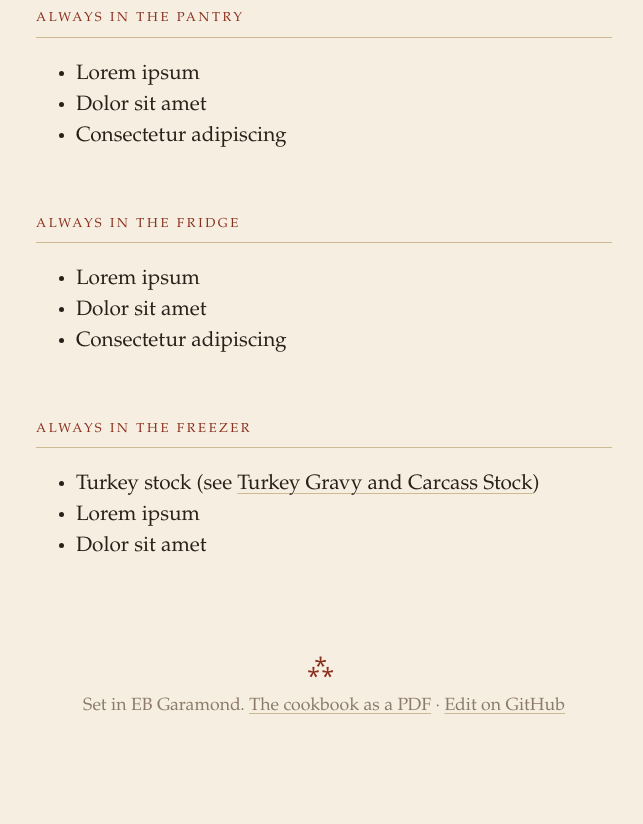
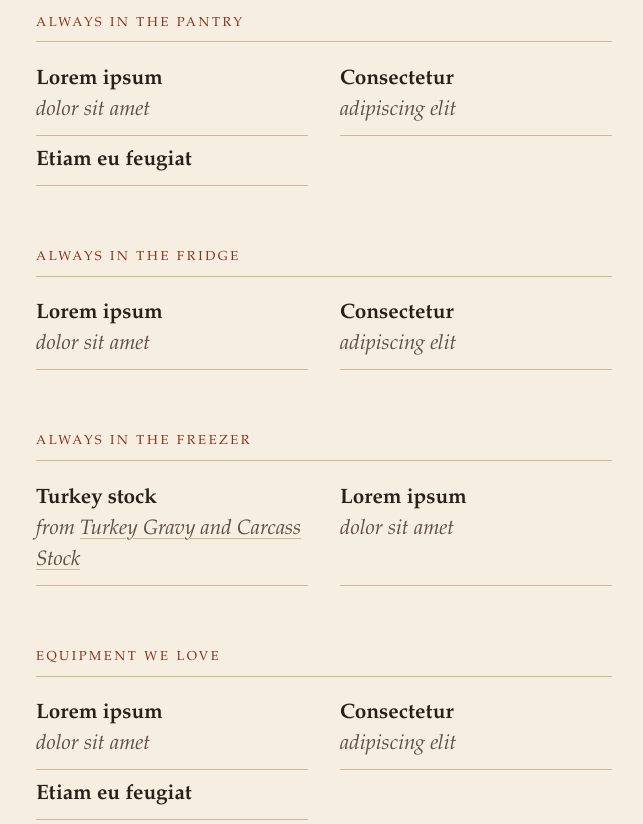
Before and after one commit to rkbayliss/cookbook, an Eleventy site: page pantry.md in a window 1280 px wide. Shown: the part 477-1301 px from the top of the page, without its empty margins (316-959 px from the left). Before the commit the page ends 1243 px from the top, so only its background shows below. Built offline with nearby package versions, Linux system fonts and the light colour scheme; Eleventy itself is replaced by a stand-in of ours; files that its build step writes are made by us from their sources; a web font is replaced by a local one.

Commit message:
Add Edit buttons to the About, Pantry and Make Your Own pages; lay out pantry items and equipment
- About-style pages get an Edit button that opens the file on GitHub, like recipes
- On the pantry page each "- **Name** note" bullet shows as an item, in two columns
- Add an "Equipment we love" section to the pantry

Co-Authored-By: Claude Opus 5.5 <noreply@anthropic.com>

```diff
--- a/pantry.md
+++ b/pantry.md
@@ -2,10 +2,19 @@
 layout: about.njk
 permalink: /pantry/
 title: The Paseman Bayliss Pantry
+articleClass: pantry
 ---
 
 <!--
-What we always try to keep on hand. Each "## " heading is a section; an empty section isn't shown.
+What we always try to keep on hand, and the kitchen equipment we love.
+
+Each "## " heading is a section; an empty section isn't shown. Add or rename sections freely.
+Each item is one bullet: the name in bold, then a few words about it (optional), e.g.
+
+- **Maldon salt** for finishing everything
+- **Dutch oven** the big blue one, for no knead bread and braises
+
+Don't put a dash or colon after the bold name; it's shown on its own line already.
 Replace the lorem ipsum with Katherine's own words.
 -->
 
@@ -15,18 +24,22 @@ Lorem ipsum dolor sit amet, consectetur adipiscing elit. Etiam eu feugiat libero
 
 ## Always in the pantry
 
-- Lorem ipsum
-- Dolor sit amet
-- Consectetur adipiscing
+- **Lorem ipsum** dolor sit amet
+- **Consectetur** adipiscing elit
+- **Etiam eu feugiat**
 
 ## Always in the fridge
 
-- Lorem ipsum
-- Dolor sit amet
-- Consectetur adipiscing
+- **Lorem ipsum** dolor sit amet
+- **Consectetur** adipiscing elit
 
 ## Always in the freezer
 
-- Turkey stock (see [[turkey-gravy-and-carcass-stock|Turkey Gravy and Carcass Stock]])
-- Lorem ipsum
-- Dolor sit amet
+- **Turkey stock** from [[turkey-gravy-and-carcass-stock|Turkey Gravy and Carcass Stock]]
+- **Lorem ipsum** dolor sit amet
+
+## Equipment we love
+
+- **Lorem ipsum** dolor sit amet
+- **Consectetur** adipiscing elit
+- **Etiam eu feugiat**
--- a/theme/_includes/about.njk
+++ b/theme/_includes/about.njk
@@ -3,10 +3,13 @@ layout: base.njk
 bodyClass: page-about
 ---
 {%- set sections = content | aboutSections -%}
-<nav class="recipe-nav" aria-label="Back">
+<nav class="recipe-nav" aria-label="Page tools">
   <a href="/" class="back">← The cookbook</a>
+  <span class="tools">
+    <a class="tool" href="{{ site.repo }}/edit/{{ site.branch }}/{{ page.inputPath | replace('./', '') }}">Edit</a>
+  </span>
 </nav>
-<article class="about">
+<article class="about{% if articleClass %} {{ articleClass }}{% endif %}">
   <header class="recipe-header">
     <h1 class="recipe-title">{{ title }}</h1>
     {%- if jump and sections.length > 1 %}
--- a/theme/assets/cookbook.css
+++ b/theme/assets/cookbook.css
@@ -304,6 +304,13 @@ figcaption { text-align: center; font-style: italic; color: var(--ink-soft); fon
   font-weight: 400; font-style: normal; font-variant-caps: all-small-caps; letter-spacing: 0.14em; color: var(--accent);
   font-size: 0.9em; margin: 0 0 0.8rem; padding-bottom: 0.35rem; border-bottom: 1px solid var(--rule);
 }
+/* Pantry: each "- **Name** a few words about it" bullet is one item, in two columns */
+.pantry .about-section ul {
+  list-style: none; padding: 0; margin: 0 0 0.9em;
+  display: grid; grid-template-columns: repeat(auto-fill, minmax(15rem, 1fr)); gap: 0 2rem;
+}
+.pantry .about-section li { padding: 0.55rem 0; border-bottom: 1px solid var(--rule); color: var(--ink-soft); font-style: italic; }
+.pantry .about-section li strong { display: block; font-style: normal; font-weight: 600; color: var(--ink); }
 .about-empty { text-align: center; font-style: italic; color: var(--ink-faint); }
 .about-section h3 { font-weight: 400; font-style: italic; font-size: 1.5em; text-align: center; margin: 0.4rem 0 1.2rem; }
 .about-section p:last-child:not(:first-child) { text-align: right; font-style: italic; color: var(--ink-soft); }
```
Also changed, not shown: CLAUDE.md (+6 -0 lines).
